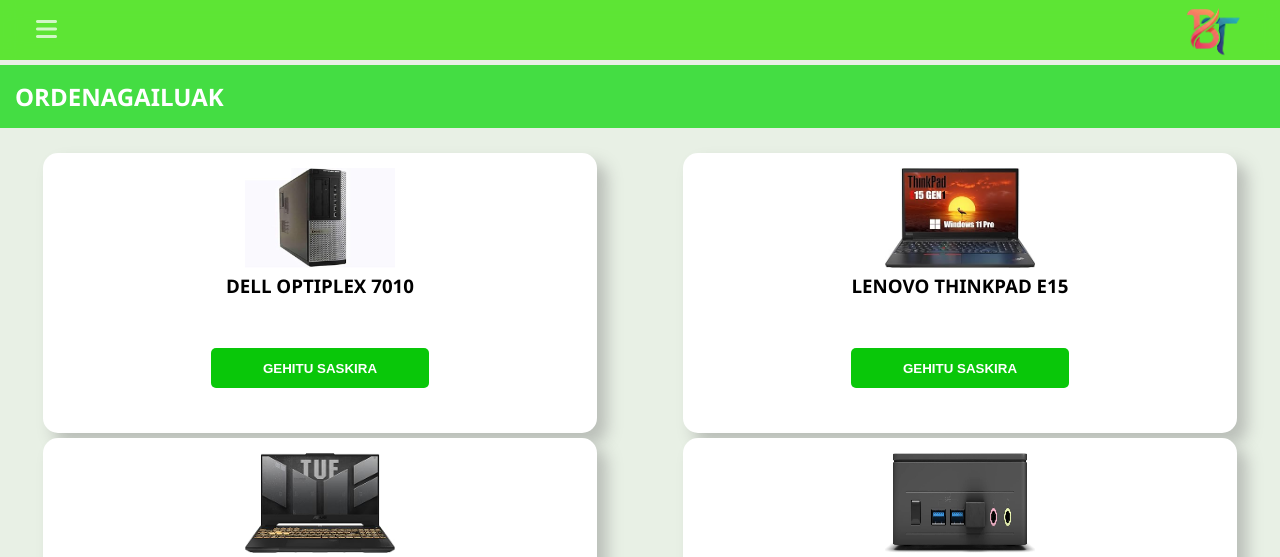
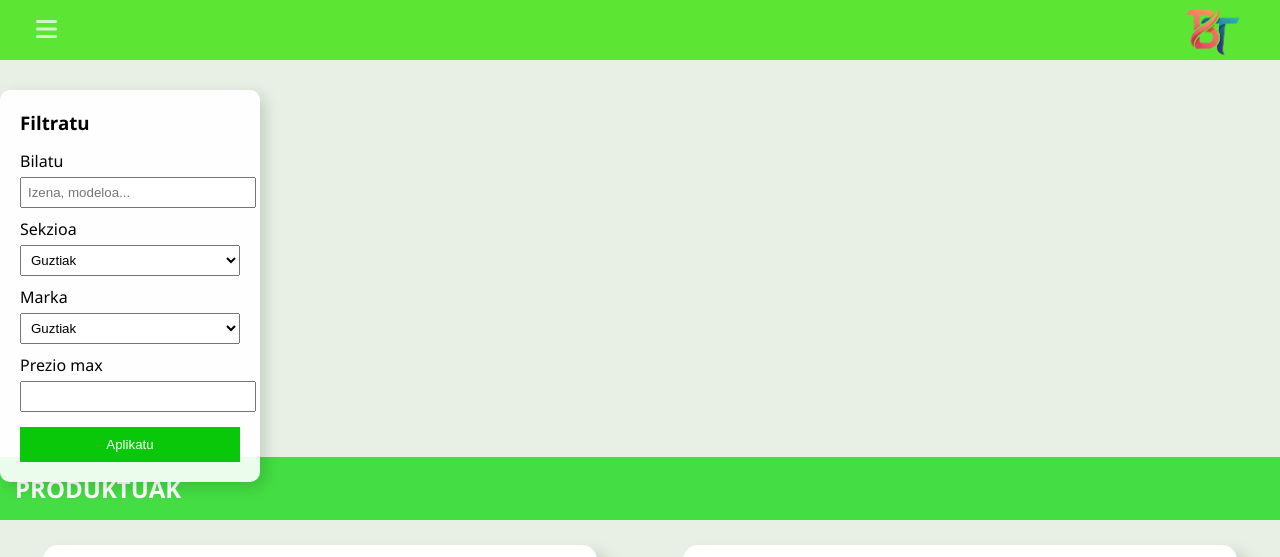
Before and after one commit to Manex847/2Erronka_5T_Web, a PHP site: page /Produktuak in a window 1280 px wide. Shown: the top 557 px of the page. Run offline with PHP 8.4, Linux system fonts and the light colour scheme; data comes from the database, SQL or seed files in the repository; data that the repository does not hold is empty.

Commit message:
Konexioa.php egin dut eta orain funtzioanla da, filtro.php ere aldatu dut funtzionala izateko eta berarekin css-a ere aldatu izan behar dut. Produktuetan lehen zegon filtroa baina kendu dut ez zelako ondo faten.

```diff
--- a/Produktuak.php
+++ b/Produktuak.php
@@ -10,7 +10,11 @@
   <body>
     <?php
     include "Menua.html";
+    include "filtro.php";
     ?>
+    <div class="eduki_nagusia">
+
+  <main class="main-produktuak">
     <main>
       <section class="SekzioarenTitulua">
         <div class="SekzioTitulua"><h2>ORDENAGAILUAK</h2></div>
@@ -47,13 +51,13 @@
       </section>
       <section class="Kontsolak">
         <div class="ProduktuZerrenda">
-          <div class="Produktuak"><img src="https://encrypted-tbn3.gstatic.com/shopping?q=tbn:ANd9GcTy160dHU5qY8-ufJfEMirqumiy8I0AUvMq_LUEltTQn09jn4vjpoNZV3Tgsx0CF7oVc4jhMk6I0bR6MlHHobLhB_xXYZ5OFoJmvxUx_xfDG-Z_FZ1-WVwdCtI3FROeCjpBiaiyRLJ4Md8&usqp=CAc" width="80%" height="80%" /><h3>SONY PLAYSTATION 5</h3><button class="ErosiBotoia"><strong>GEHITU SASKIRA</strong></button></div>
-          <div class="Produktuak"><img src="https://encrypted-tbn2.gstatic.com/shopping?q=tbn:ANd9GcQP7fswtO7XfLKaZkGzdO_PjAUEDaeqSTjJgyZfAAoG9Sg3bU6mq94hdecveDDjv6NIwQW30Z6MntyNYQUkPFHo2HJNJVF61mdq9epsLSmzcWyzF-tC_O8bK2q-xS97pRxhDGiKiw&usqp=CAc" width="80%" height="80%" /><h3>MICROSOFT XBOX SERIES X</h3><button class="ErosiBotoia"><strong>GEHITU SASKIRA</strong></button></div>
-          <div class="Produktuak"><img src="https://m.media-amazon.com/images/I/51nuSi9SjTL._AC_SL1024_.jpg" width="80%" height="80%" /><h3>NINTENDO SWITCH OLED</h3><button class="ErosiBotoia"><strong>GEHITU SASKIRA</strong></button></div>
-          <div class="Produktuak"><img src="https://encrypted-tbn0.gstatic.com/shopping?q=tbn:ANd9GcT04nvS63sW-CCTQx66JfzEAQGOOJ32H8XeUqU3pXjEgT3sRKfRawyHILfj0NWXFsqcJlJ8KNjyT5CXXsdfEUXRZzUSyFiVOKTGrJE9yFz-oE-LcrFwBwARKQePzY8aZ7HD6MTn4eWJ7w&usqp=CAc" width="80%" height="80%" /><h3>SEGA MEGA DRIVE MINI</h3><button class="ErosiBotoia"><strong>GEHITU SASKIRA</strong></button></div>
-          <div class="Produktuak"><img src="https://clan.fastly.steamstatic.com/images//39049601/dde85f8c48964a1590664e2c3fa199020d5b3401.png" width="80%" height="80%" /><h3>VALVE STEAM DECK</h3><button class="ErosiBotoia"><strong>GEHITU SASKIRA</strong></button></div>
-          <div class="Produktuak"><img src="https://m.media-amazon.com/images/I/81kWdfvs9lL._AC_SL1500_.jpg" width="80%" height="80%" /><h3>SONY PLAYSTATION 4 SLIM</h3><button class="ErosiBotoia"><strong>GEHITU SASKIRA</strong></button></div>
-          <div class="Produktuak"><img src="https://encrypted-tbn2.gstatic.com/shopping?q=tbn:ANd9GcRPIq9yWLlTEjZ_3J2l8DoDaMvORqOoJJ-jvU9aHf71UexdN_rRy2iGnBI0HSMXJbtL1LzR1os_DJ_MCmbo1l2wkZRfeEFrulfPbHZXRx-i2U266WC0oPjOasx_aB-thO2vSoZBzJk&usqp=CAc" width="80%" height="80%" /><h3>MICROSOFT XBOX SERIES S</h3><button class="ErosiBotoia"><strong>GEHITU SASKIRA</strong></button></div>
+          <div class="Produktuak"><img src="Argazkiak/kontsola_1.webp" width="80%" height="80%" /><h3>SONY PLAYSTATION 5</h3><button class="ErosiBotoia"><strong>GEHITU SASKIRA</strong></button></div>
+          <div class="Produktuak"><img src="Argazkiak/kontsola_2.webp" width="80%" height="80%" /><h3>MICROSOFT XBOX SERIES X</h3><button class="ErosiBotoia"><strong>GEHITU SASKIRA</strong></button></div>
+          <div class="Produktuak"><img src="Argazkiak/kontsola_3.jpg" width="80%" height="80%" /><h3>NINTENDO SWITCH OLED</h3><button class="ErosiBotoia"><strong>GEHITU SASKIRA</strong></button></div>
+          <div class="Produktuak"><img src="Argazkiak/kontsola_4.webp" width="80%" height="80%" /><h3>SEGA MEGA DRIVE MINI</h3><button class="ErosiBotoia"><strong>GEHITU SASKIRA</strong></button></div>
+          <div class="Produktuak"><img src="Argazkiak/kontsola_5.png" width="80%" height="80%" /><h3>VALVE STEAM DECK</h3><button class="ErosiBotoia"><strong>GEHITU SASKIRA</strong></button></div>
+          <div class="Produktuak"><img src="Argazkiak/kontsola_6.jpg" width="80%" height="80%" /><h3>SONY PLAYSTATION 4 SLIM</h3><button class="ErosiBotoia"><strong>GEHITU SASKIRA</strong></button></div>
+          <div class="Produktuak"><img src="Argazkiak/kontsola_7.webp" width="80%" height="80%" /><h3>MICROSOFT XBOX SERIES S</h3><button class="ErosiBotoia"><strong>GEHITU SASKIRA</strong></button></div>
         </div>
       </section>
 
@@ -62,28 +66,28 @@
       </section>
       <section class="Periferikoak">
         <div class="ProduktuZerrenda">
-          <div class="Produktuak"><img src="https://encrypted-tbn3.gstatic.com/shopping?q=tbn:ANd9GcTCvV-8GCfsx5J12cQxRCWeUlLhN92aYiwEsUI2uVtC9oeR3bfO4JAS85gAzXEYdyWg3VYLRbLvzj2KXUdgFb1ec16DnWwiG_oRCM-ZmejF0lwpiyhx1_h3YxeCPIqDtiftqXyWGtk&usqp=CAc" width="80%" height="80%" /><h3>SONY WH-1000XM5</h3><button class="ErosiBotoia"><strong>GEHITU SASKIRA</strong></button></div>
-          <div class="Produktuak"><img src="https://encrypted-tbn2.gstatic.com/shopping?q=tbn:ANd9GcTUTdnZr_z6X_5TP9rx2wDaKfwka07sYYg6g18VgRM6M_PthMChCuoPIOkxeti67tlSM_DmQ5yYG-sreA30pnww7fg1Br-Y0Mtre9QbzJzFky8cIyLmNlfCA7TWp5IWRNStAzi7Sj1wJg&usqp=CAc" width="80%" height="80%" /><h3>JBL CHARGE 5</h3><button class="ErosiBotoia"><strong>GEHITU SASKIRA</strong></button></div>
-          <div class="Produktuak"><img src="https://encrypted-tbn0.gstatic.com/shopping?q=tbn:ANd9GcTuBRzjjzzvcHp6AQyKF6cd0eM92EDbQP9E-MokaMXxtZn8m8Fco5Qlztbn37GLSrIvLtSYpINOGn8H1pHSga5361J3EY0h3y_uMhdffC28KORPXp6daidiVGwwiwyiiU2XHrAGFA&usqp=CAc" width="80%" height="80%" /><h3>LOGITECH BLUE YETI</h3><button class="ErosiBotoia"><strong>GEHITU SASKIRA</strong></button></div>
-          <div class="Produktuak"><img src="https://encrypted-tbn0.gstatic.com/shopping?q=tbn:ANd9GcTjXc7RM9gCBA2v5sp4qfsXHbGT7vZffdPKE7vhm5yFQBVexN6_fSPb1WiDhVYAYyqSb7XUMdFheuYN0M0esBgAyXEhWzeWiLSiss-HfAdicH4wjHqk-tzsJNMEVb7tG68G3Nj3sRX0&usqp=CAc" width="80%" height="80%" /><h3>SAMSUNG HW-Q800B</h3><button class="ErosiBotoia"><strong>GEHITU SASKIRA</strong></button></div>
-          <div class="Produktuak"><img src="https://m.media-amazon.com/images/I/71eGb1FcyiL._AC_UL320_.jpg" width="80%" height="80%" /><h3>LOGITECH C920 HD PRO</h3><button class="ErosiBotoia"><strong>GEHITU SASKIRA</strong></button></div>
-          <div class="Produktuak"><img src="https://encrypted-tbn0.gstatic.com/shopping?q=tbn:ANd9GcQfsizK1DvKQBR8ZgUYhipg9tFkEY-ElC-Jri5fleoe4NL33P9S6mn3emRzuS4tSwco12KJ5L24IdtRDmbN47c5Y9hx_9ZgwEQneExm-lq8arkkp5uhlYeicBCkk69Llg43rBBzOnMRNA&usqp=CAc" width="80%" height="80%" /><h3>HYPERX CLOUD II</h3><button class="ErosiBotoia"><strong>GEHITU SASKIRA</strong></button></div>
-          <div class="Produktuak"><img src="https://encrypted-tbn0.gstatic.com/shopping?q=tbn:ANd9GcQyG3pU1TN7UvSbRRBsetYGUWddlJhNfiUTGb8hIoaWu1sox_FKaehcwlHH2y-LE5FCx0nKFyDyTzCEbETwrC8QV84I-StHPdXG8Qt_mlIHP7f8qxhTAc_LsYvH7gqYlf4a_qTHmAoj3g&usqp=CAc" width="80%" height="80%" /><h3>DELL ULTRASHARP U2720Q</h3><button class="ErosiBotoia"><strong>GEHITU SASKIRA</strong></button></div>
+          <div class="Produktuak"><img src="Argazkiak/periferiko_1.webp" height="80%" /><h3>SONY WH-1000XM5</h3><button class="ErosiBotoia"><strong>GEHITU SASKIRA</strong></button></div>
+          <div class="Produktuak"><img src="Argazkiak/periferiko_2.webp" width="80%" height="80%" /><h3>JBL CHARGE 5</h3><button class="ErosiBotoia"><strong>GEHITU SASKIRA</strong></button></div>
+          <div class="Produktuak"><img src="Argazkiak/periferiko_3.webp" width="80%" height="80%" /><h3>LOGITECH BLUE YETI</h3><button class="ErosiBotoia"><strong>GEHITU SASKIRA</strong></button></div>
+          <div class="Produktuak"><img src="Argazkiak/periferiko_4.webp" width="80%" height="80%" /><h3>SAMSUNG HW-Q800B</h3><button class="ErosiBotoia"><strong>GEHITU SASKIRA</strong></button></div>
+          <div class="Produktuak"><img src="Argazkiak/periferiko_5.jpg" width="80%" height="80%" /><h3>LOGITECH C920 HD PRO</h3><button class="ErosiBotoia"><strong>GEHITU SASKIRA</strong></button></div>
+          <div class="Produktuak"><img src="Argazkiak/periferiko_6.webp" width="80%" height="80%" /><h3>HYPERX CLOUD II</h3><button class="ErosiBotoia"><strong>GEHITU SASKIRA</strong></button></div>
+          <div class="Produktuak"><img src="Argazkiak/periferiko_7.webp" width="80%" height="80%" /><h3>DELL ULTRASHARP U2720Q</h3><button class="ErosiBotoia"><strong>GEHITU SASKIRA</strong></button></div>
         </div>
       </section>
 
       <section class="SekzioarenTitulua">
-        <div class="SekzioTitulua"><h2>TEKLATUAK</h2></div>
+        <div class="SekzioTitulua"><h2>TEKLATUAK</h2></div>9
       </section>
       <section class="Teklatuak">
         <div class="ProduktuZerrenda">
-          <div class="Produktuak"><img src="https://thumb.pccomponentes.com/w-530-530/articles/11/117267/e2.jpg" width="80%" height="80%" /><h3>CORSAIR K95 RGB</h3><button class="ErosiBotoia"><strong>GEHITU SASKIRA</strong></button></div>
-          <div class="Produktuak"><img src="https://encrypted-tbn0.gstatic.com/shopping?q=tbn:ANd9GcRKWkdUE2rNISGgLDXmomjLThokUI9K8mJx8-gC-3GtpTd7uIHCK_KpUYlQQDTvAETOruulu97BFXuyXY0TGNNVadgMRMczNReyFemrs0M6maeIP8V1PHHueW-E_eqaNtjvCwB2&usqp=CAc" width="80%" height="80%" /><h3>RAZER BLACKWIDOW V3</h3><button class="ErosiBotoia"><strong>GEHITU SASKIRA</strong></button></div>
-          <div class="Produktuak"><img src="https://encrypted-tbn2.gstatic.com/shopping?q=tbn:ANd9GcT1rCLbSYogQEBSwklVg-Qt9llQwsREaGAWLO0uroosGEV1Pv5ut0auVyQ2PfIdqfUmyWYCHa1vM_bDLvb6lqXbSxON0KviSdvSqkpa2bcBhieCRVGrXiluGt0kD9trLSv3B2xsrh_O&usqp=CAc" width="80%" height="80%" /><h3>LOGITECH MX KEYS</h3><button class="ErosiBotoia"><strong>GEHITU SASKIRA</strong></button></div>
-          <div class="Produktuak"><img src="https://m.media-amazon.com/images/I/6177RzwdOSL._AC_SL1461_.jpg" width="80%" height="80%" /><h3>OBINS ANNE PRO 2</h3><button class="ErosiBotoia"><strong>GEHITU SASKIRA</strong></button></div>
-          <div class="Produktuak"><img src="https://resource.logitech.com/w_544,h_466,ar_7:6,c_pad,q_auto,f_auto,dpr_1.0/d_transparent.gif/content/dam/logitech/en/products/keyboards/k860-ergo/gallery/ergo-k860-gallery-1-uk-new.png" width="80%" height="80%" /><h3>LOGITECH K860</h3><button class="ErosiBotoia"><strong>GEHITU SASKIRA</strong></button></div>
-          <div class="Produktuak"><img src="https://www.coolmod.com/images/product/large/PROD-023450_1.jpg?v=1769366094" width="80%" height="80%" /><h3>DUCKY ONE 3</h3><button class="ErosiBotoia"><strong>GEHITU SASKIRA</strong></button></div>
-          <div class="Produktuak"><img src="https://encrypted-tbn2.gstatic.com/shopping?q=tbn:ANd9GcSo60BBaftEl9CIRfmkoCKDf05QjHB6TOKp3fCV4OMwS8H5oB8VIKJxzt8G8NX4jzrskvXkx-lZgOw7b_DFBCKLg8TjfvtTvZYaYiVz6syvMAmQ1slYRkLaM6ADN7xxpUnWPk9JeEjq8w&usqp=CAc" width="80%" height="80%" /><h3>LOGITECH K120</h3><button class="ErosiBotoia"><strong>GEHITU SASKIRA</strong></button></div>
+          <div class="Produktuak"><img src="Argazkiak/teklatu_1.webp" width="80%" height="80%" /><h3>CORSAIR K95 RGB</h3><button class="ErosiBotoia"><strong>GEHITU SASKIRA</strong></button></div>
+          <div class="Produktuak"><img src="Argazkiak/teklatu_2.webp" width="80%" height="80%" /><h3>RAZER BLACKWIDOW V3</h3><button class="ErosiBotoia"><strong>GEHITU SASKIRA</strong></button></div>
+          <div class="Produktuak"><img src="Argazkiak/teklatu_3.webp" width="80%" height="80%" /><h3>LOGITECH MX KEYS</h3><button class="ErosiBotoia"><strong>GEHITU SASKIRA</strong></button></div>
+          <div class="Produktuak"><img src="Argazkiak/teklatu_4.jpg" width="80%" height="80%" /><h3>OBINS ANNE PRO 2</h3><button class="ErosiBotoia"><strong>GEHITU SASKIRA</strong></button></div>
+          <div class="Produktuak"><img src="Argazkiak/teklatu_5.webp" width="80%" height="80%" /><h3>LOGITECH K860</h3><button class="ErosiBotoia"><strong>GEHITU SASKIRA</strong></button></div>
+          <div class="Produktuak"><img src="Argazkiak/teklatu_6.jpg" width="80%" height="80%" /><h3>DUCKY ONE 3</h3><button class="ErosiBotoia"><strong>GEHITU SASKIRA</strong></button></div>
+          <div class="Produktuak"><img src="Argazkiak/teklatu_7.webp" width="80%" height="80%" /><h3>LOGITECH K120</h3><button class="ErosiBotoia"><strong>GEHITU SASKIRA</strong></button></div>
         </div>
       </section>
     </main>
--- a/filtro.php
+++ b/filtro.php
@@ -1,5 +1,5 @@
 <?php
-$konexioa = new mysqli("localhost", "root", "1MG32025", "Erronkakimetz");
+$konexioa = new mysqli("localhost", "root", "1MG32025", "bigarrenerronka");
 
 $q        = $_GET['q'] ?? "";
 $sekzioa  = $_GET['sekzioa'] ?? "";
@@ -7,25 +7,20 @@
 $min      = $_GET['min'] ?? "";
 $max      = $_GET['max'] ?? "";
 
-
 $sql = "SELECT * FROM produktuak WHERE 1=1";
 
 if ($q !== "") {
     $sql .= " AND (izena LIKE '%$q%' OR modeloa LIKE '%$q%' OR marka LIKE '%$q%')";
 }
-
 if ($sekzioa !== "") {
     $sql .= " AND sekzioa = $sekzioa";
 }
-
 if ($marka !== "") {
     $sql .= " AND marka = '$marka'";
 }
-
 if ($min !== "") {
     $sql .= " AND prezioa >= $min";
 }
-
 if ($max !== "") {
     $sql .= " AND prezioa <= $max";
 }
@@ -33,69 +28,65 @@
 $ema = $konexioa->query($sql);
 ?>
 
-<!DOCTYPE html>
-<html>
-<head>
-    <meta charset="UTF-8">
-    <title>Produktuak - Filtroa</title>
-</head>
-<body>
+<div class="contenido-principal">
+  <aside class="filtro">
+    <h3>Filtratu</h3>
+    <form method="GET">
+      <label>Bilatu</label>
+      <input type="text" name="q" placeholder="Izena, modeloa..." value="<?= htmlspecialchars($q) ?>">
 
-<form method="GET">
-    <input type="text" name="q" placeholder="Bilatu izena, marka edo modeloa..." value="<?= $q ?>">
-
+      <label>Sekzioa</label>
       <select name="sekzioa">
-        <option value="">Sekzio guztiak</option>
+        <option value="">Guztiak</option>
         <option value="1" <?= $sekzioa=="1"?"selected":"" ?>>Ordenagailuak</option>
-        <option value="2" <?= $sekzioa=="2"?"selected":"" ?>>Kamerak</option>
+        <option value="2" <?= $sekzioa=="2"?"selected":"" ?>>Kamarak</option>
         <option value="3" <?= $sekzioa=="3"?"selected":"" ?>>Kontsolak</option>
-        <option value="4" <?= $sekzioa=="4"?"selected":"" ?>>Audio / periferikoak</option>
+        <option value="4" <?= $sekzioa=="4"?"selected":"" ?>>Audiobisualak</option>
         <option value="5" <?= $sekzioa=="5"?"selected":"" ?>>Teklatuak</option>
       </select>
 
+      <label>Marka</label>
       <select name="marka">
-        <option value="">Marka guztiak</option>
+        <option value="">Guztiak</option>
         <option value="Sony" <?= $marka=="Sony"?"selected":"" ?>>Sony</option>
         <option value="Dell" <?= $marka=="Dell"?"selected":"" ?>>Dell</option>
         <option value="Logitech" <?= $marka=="Logitech"?"selected":"" ?>>Logitech</option>
-        <option value="Microsoft" <?= $marka=="Microsoft"?"selected":"" ?>>Microsoft</option>
-        <option value="Samsung" <?= $marka=="Samsung"?"selected":"" ?>>Samsung</option>
-        <option value="Apple" <?= $marka=="Apple"?"selected":"" ?>>Apple</option>
-        <option value="Asus" <?= $marka=="Asus"?"selected":"" ?>>Asus</option>
-        <option value="Lenovo" <?= $marka=="Lenovo"?"selected":"" ?>>Lenovo</option>
         </select>
 
-    <input type="number" name="min" placeholder="Prezio min" value="<?= $min ?>">
-    <input type="number" name="max" placeholder="Prezio max" value="<?= $max ?>">
+      <label>Prezio max</label>
+      <input type="number" name="max" value="<?= $max ?>">
 
-    <button type="submit">Filtratu</button>
+      <button type="submit">Aplikatu</button>
     </form>
+  </aside>
 
-<br>
+  <main class="main-produktuak">
+    <section class="SekzioarenTitulua">
+      <div class="SekzioTitulua">
+        <h2>
+            <?php
+                if ($q != "") echo "EMAITZAK: " . htmlspecialchars($q);
+                else echo "PRODUKTUAK";
+            ?>
+        </h2>
+      </div>
+    </section>
 
-<table>
-    <tr>
-        <th>ID</th>
-        <th>Izena</th>
-        <th>Modeloa</th>
-        <th>Prezioa</th>
-        <th>Marka</th>
-        <th>Stock</th>
-        <th>Sekzioa</th>
-    </tr>
-
+    <div class="ProduktuZerrenda">
+      <?php if ($ema->num_rows > 0): ?>
           <?php while($row = $ema->fetch_assoc()): ?>
-    <tr>
-        <td><?= $row['produktu_id'] ?></td>
-        <td><?= $row['izena'] ?></td>
-        <td><?= $row['modeloa'] ?></td>
-        <td><?= $row['prezioa'] ?> €</td>
-        <td><?= $row['marka'] ?></td>
-        <td><?= $row['stock'] ?></td>
-        <td><?= $row['sekzioa'] ?></td>
-    </tr>
+              <div class="Produktuak">
+                  <img src="Argazkiak/<?= $row['argazkia'] ?>" alt="<?= $row['izena'] ?>" />
+                  <h3><?= $row['izena'] ?></h3>
+                  <p><strong><?= $row['prezioa'] ?> €</strong></p>
+                  <button class="ErosiBotoia"><strong>GEHITU SASKIRA</strong></button>
+              </div>
           <?php endwhile; ?>
-</table>
-
-</body>
-</html>
+      <?php else: ?>
+          <p style="color: black; grid-column: span 2; padding: 20px;">
+              Ez da produkturik aurkitu bilaketa horrekin.
+          </p>
+      <?php endif; ?>
+    </div>
+  </main>
+</div>
--- a/styles.css
+++ b/styles.css
@@ -1,6 +1,54 @@
-
 *{
     margin: 0px;
+}
+
+.eduki_nagusia {
+    display: flex;
+    gap: 20px;
+    padding: 20px;
+}
+
+.filtro {
+    width: 220px;
+    background-color: rgba(255,255,255,0.9);
+    color: black;
+    padding: 20px;
+    border-radius: 10px;
+    height: fit-content;
+
+    position: sticky;
+    top: 90px;
+    box-shadow: 5px 5px 15px rgba(0,0,0,0.15);
+}
+
+.filtro h3 {
+    margin-bottom: 15px;
+}
+
+.filtro label {
+    display: block;
+    margin-top: 10px;
+}
+
+.filtro input,
+.filtro select {
+    width: 100%;
+    padding: 6px;
+    margin-top: 5px;
+}
+
+.filtro button {
+    margin-top: 15px;
+    width: 100%;
+    padding: 10px;
+    background-color: rgb(9, 199, 9);
+    border: none;
+    color: white;
+    cursor: pointer;
+}
+
+.main-produktuak {
+    flex: 1;
 }
 
 body {
@@ -143,8 +191,6 @@
     height: 250px;
     margin-top: 5px;
     box-shadow: 10px 10px 15px rgba(128, 128, 128, 0.438);
-
-
 }
 
 .Produktuak img{
```
Also changed, not shown: Konexioa.php (+9 -0 lines). Lines whose indentation alone changed are shown as unchanged.
